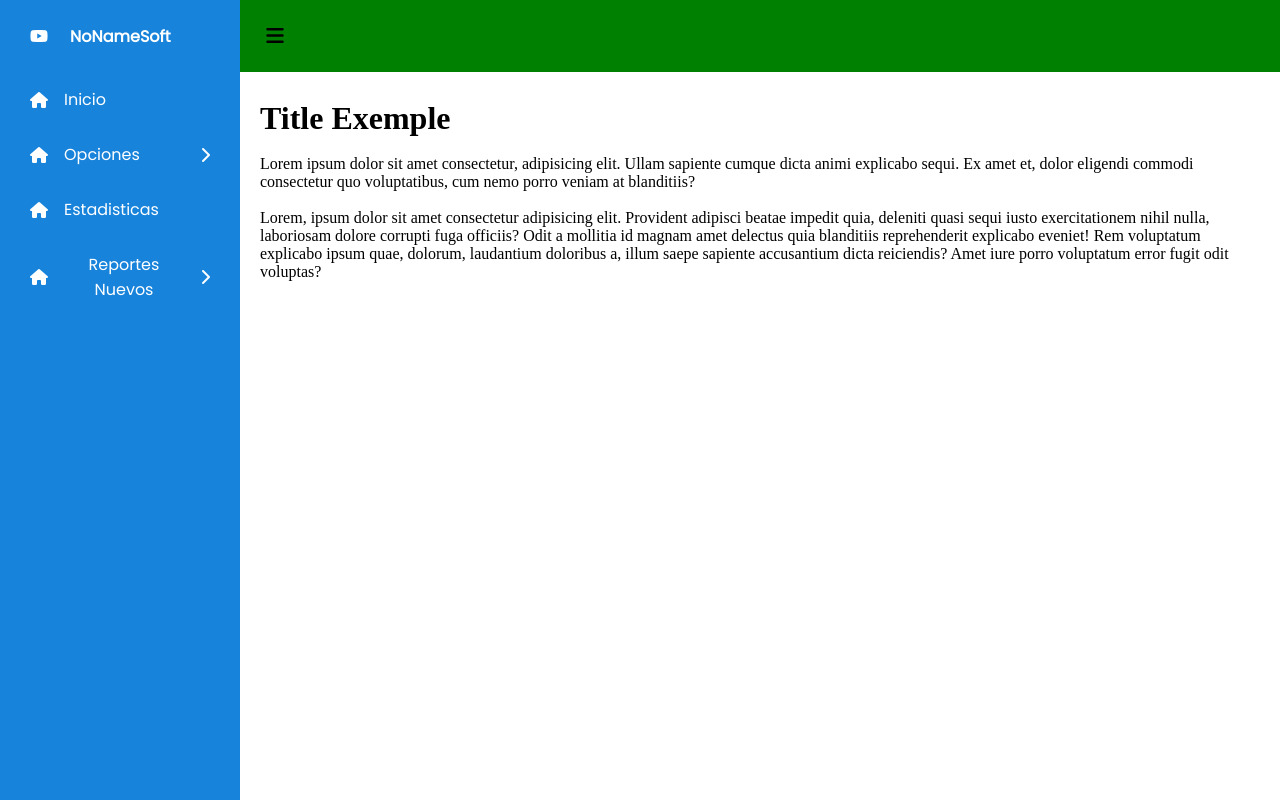
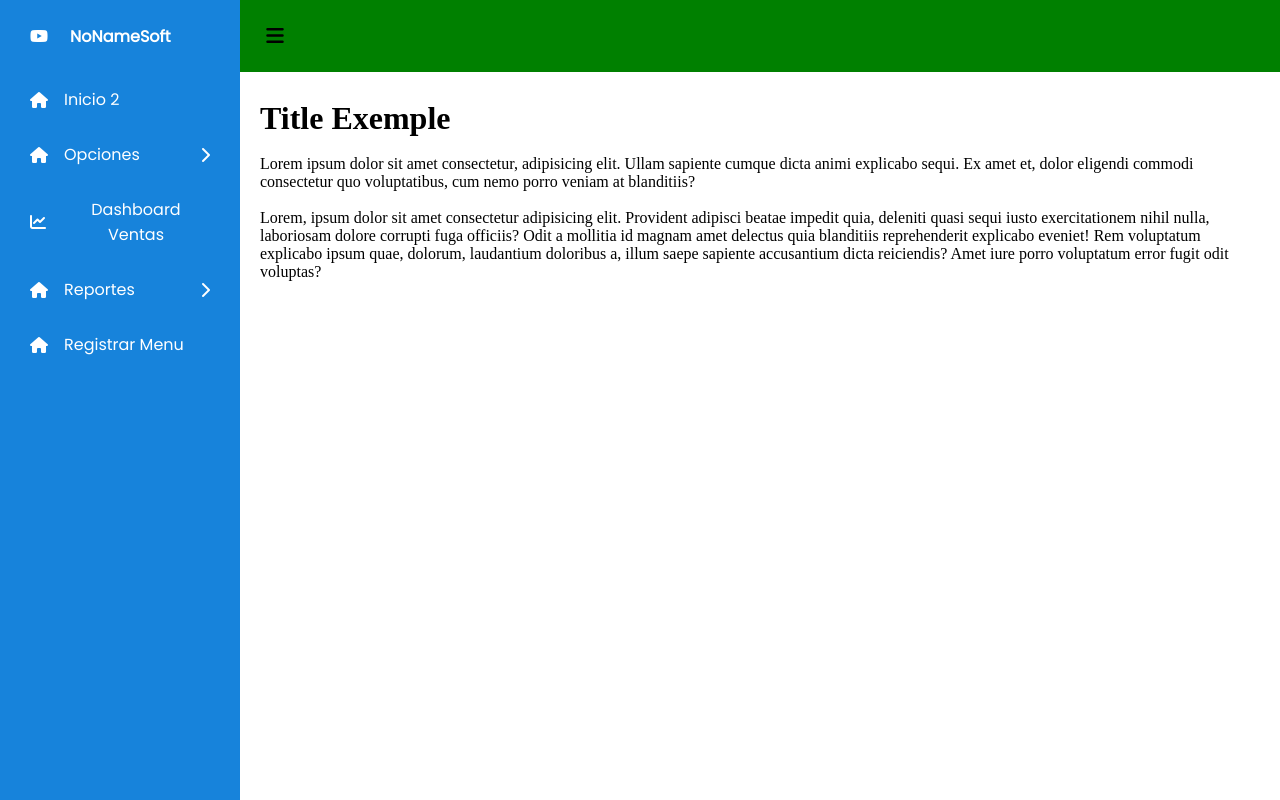
Before and after one commit to eopalomi/nonamesoft, an Angular app: page / in a window 1280 px wide. Built offline with nearby package versions, Linux system fonts and the light colour scheme.

Commit message:
actualizo menu dinamico

```diff
--- a/src/app/side-menu/side-menu.component.html
+++ b/src/app/side-menu/side-menu.component.html
@@ -5,99 +5,29 @@
         <h4>NoNameSoft</h4>
     </div>
 
-    <!-- <div class="options__menu" id="menu_side">
-        <a href="#" class="selected">
-            <div class="option">
-                <i class="fas fa-home" title="Inicio"></i>
-                <h4>Inicio</h4>
-            </div>
-        </a>
-        <a href="#">
-            <div class="option">
-                <i class="far fa-sticky-note" title="Inicio"></i>
-                <h4>Opcion 02</h4>
-            </div>
-        </a>
-        <a href="#">
-            <div class="option">
-                <i class="far fa-id-badge" title="Inicio"></i>
-                <h4>Contacto</h4>
-            </div>
-        </a>
-        <a href="#">
-            <div class="option">
-                <i class="fas fa-home" title="Inicio"></i>
-                <h4>Inicio</h4>
-            </div>
-        </a>
-        <a href="#">
-            <div class="option">
-                <i class="far fa-sticky-note" title="Inicio"></i>
-                <h4>Opcion 02</h4>
-            </div>
-        </a>
-        <a href="#">
-            <div class="option">
-                <i class="far fa-id-badge" title="Inicio"></i>
-                <h4>Contacto</h4>
-            </div>
-        </a>
-    </div> -->
-
-    <!-- <div class="nav"> -->
-        <ul class="nav__list">
+    <ul class="nav__list" *ngFor="let menu_nav of navMenu">
+        <ng-container *ngIf="menu_nav.typeNavMenu == 'UN'">
             <li class="list__item">
                 <div class="list__button">
-                    <i class="fa-solid fa-house list__img" ></i>
-                    <a href="#" class="nav__link">Inicio</a>
+                    <i class="{{menu_nav.icoNavMenu}} list__img" ></i>
+                    <a href="#" class="nav__link">{{menu_nav.nameSubNavMenu}}</a>
                 </div>
             </li>
-
+        </ng-container>
+        <ng-container *ngIf="menu_nav.typeNavMenu == 'LI'">
             <li class="list__item">
-                <div #buttonOptions (click)="toogleMenu($event, 'r001')" class="list__button">
-                    <i class="fa-solid fa-house list__img" ></i>
-                    <a href="#" class="nav__link">Opciones</a>
-                    <i class="fa-solid fa-chevron-right list__arrow" [ngClass]="{'rotate_arrow':  idMenuActive == 'r001'}"></i>
+                <div #buttonOptions (click)="toogleMenu($event, menu_nav.idNavMenu)" class="list__button">
+                    <i class="{{menu_nav.icoNavMenu}} list__img" ></i>
+                    <a href="#" class="nav__link">{{menu_nav.nameSubNavMenu}}</a>
+                    <i class="fa-solid fa-chevron-right list__arrow" [ngClass]="{'rotate_arrow':  idMenuActive == menu_nav.idNavMenu}"></i>
                 </div>
 
                 <ul class="list__show">
-                    <li>
-                        <a href="" class="nav__link nav__link--inside">menu adentro</a>
-                    </li>
-                    <li>
-                        <a href="" class="nav__link nav__link--inside">menu adentro</a>
-                    </li>
-                    <li>
-                        <a href="" class=" nav__link nav__link--inside">menu adentro</a>
+                    <li *ngFor="let submenu_nav of menu_nav.subNavmenu">
+                        <a href="" class="nav__link nav__link--inside">{{submenu_nav.nameSubNavMenu}}</a>
                     </li>
                 </ul>
             </li>
-            <li class="list__item">
-                <div class="list__button">
-                    <i class="fa-solid fa-house list__img" ></i>
-                    <a href="#" class="nav__link">Estadisticas</a>
-                </div>
-            </li>
-            <li class="list__item">
-                <div #buttonOptions class="list__button" (click)="toogleMenu($event, 'r002')">
-                    <i class="fa-solid fa-house list__img" ></i>
-                    <a href="#" class="nav__link">Reportes Nuevos</a>
-                    <i class="fa-solid fa-chevron-right list__arrow" [ngClass]="{'rotate_arrow': idMenuActive == 'r002'}"></i>
-                </div>
-
-                <ul class="list__show">
-                    <li>
-                        <a href="" class="nav__link nav__link--inside">menu adentro</a>
-                    </li>
-                    <li>
-                        <a href="" class="nav__link nav__link--inside">menu adentro</a>
-                    </li>
-                    <li>
-                        <a href="" class="nav__link nav__link--inside">menu adentro</a>
-                    </li>
-                </ul>
-            </li>
-
-        </ul>
-    <!-- </div> -->
+        </ng-container>
+    </ul>
 </div>
--- a/src/app/side-menu/side-menu.component.ts
+++ b/src/app/side-menu/side-menu.component.ts
@@ -1,4 +1,17 @@
+
 import { Component, OnInit } from '@angular/core';
+
+type MenuNav = {
+  idNavMenu: number,
+  nameSubNavMenu: string,
+  typeNavMenu: string,
+  icoNavMenu: string,
+  subNavmenu?: {
+    idSubNavMenu: number,
+    nameSubNavMenu: string,
+    icoSubNavMenu: string
+  }[]
+};
 
 @Component({
   selector: 'app-side-menu',
@@ -7,39 +20,82 @@ import { Component, OnInit } from '@angular/core';
 })
 export class SideMenuComponent implements OnInit {
 
-  idMenuActive:string = '';
+  idMenuActive : number = 0;
+
+  navMenu: MenuNav[] = [
+    {
+      idNavMenu: 1,
+      nameSubNavMenu: 'Inicio 2',
+      typeNavMenu: 'UN',
+      icoNavMenu: 'fa-solid fa-house'
+    },
+    {
+      idNavMenu: 2,
+      nameSubNavMenu: 'Opciones',
+      typeNavMenu: 'LI',
+      icoNavMenu: 'fa-solid fa-house',
+      subNavmenu: [
+        { idSubNavMenu: 1, nameSubNavMenu: 'Opcion 10', icoSubNavMenu: 'fa-solid fa-house' },
+        { idSubNavMenu: 2, nameSubNavMenu: 'Opcion 20', icoSubNavMenu: 'fa-solid fa-house' },
+        { idSubNavMenu: 3, nameSubNavMenu: 'Opcion 30', icoSubNavMenu: 'fa-solid fa-chart-line' },
+        { idSubNavMenu: 4, nameSubNavMenu: 'Opcion 40', icoSubNavMenu: 'fa-solid fa-house' }
+      ]!
+    },
+    {
+      idNavMenu: 3,
+      nameSubNavMenu: 'Dashboard Ventas',
+      typeNavMenu: 'UN',
+      icoNavMenu: 'fa-solid fa-chart-line'
+    },
+    {
+      idNavMenu: 4,
+      nameSubNavMenu: 'Reportes',
+      typeNavMenu: 'LI',
+      icoNavMenu: 'fa-solid fa-house',
+      subNavmenu: [
+        { idSubNavMenu: 5, nameSubNavMenu: 'Opcion 100', icoSubNavMenu: 'fa-solid fa-house' },
+        { idSubNavMenu: 6, nameSubNavMenu: 'Opcion 200', icoSubNavMenu: 'fa-solid fa-house' },
+        { idSubNavMenu: 7, nameSubNavMenu: 'Opcion 300', icoSubNavMenu: 'fa-solid fa-house' },
+        { idSubNavMenu: 8, nameSubNavMenu: 'Opcion 400', icoSubNavMenu: 'fa-solid fa-house' }
+      ]!
+    },
+    {
+      idNavMenu: 5,
+      nameSubNavMenu: 'Registrar Menu',
+      typeNavMenu: 'UN',
+      icoNavMenu: 'fa-solid fa-house'
+    }
+  ];
 
   constructor() { }
 
   ngOnInit(): void {
   }
 
-  toogleMenu($event: any, id_menu_Active: string){
-    console.log("parent:\n",$event.target.parentNode);
-    let html = $event.target.parentNode.nextSibling == null ? $event.target : $event.target.parentNode.nextSibling;
+  toogleMenu($event: any, id_menu_Active: number) {
+    console.log("parent:\n", $event.target.parentNode);
 
-    if (this.idMenuActive == id_menu_Active ){
-      this.idMenuActive = '';
+    if (this.idMenuActive == id_menu_Active) {
+      this.idMenuActive = -99;
     } else {
       this.idMenuActive = id_menu_Active;
-    }
+    };
 
+    let html = $event.target.parentNode.nextSibling == null ? $event.target : $event.target.parentNode.nextSibling;
 
     let height = 0;
 
-
-
-    if(html.clientHeight == "0"){
+    if (html.clientHeight == "0") {
       height = html.scrollHeight;
     };
 
-    Array.from( document.querySelectorAll( "th .sorting" ) ).forEach( function( ele ){
-      ele.classList.remove( "active" );
+    Array.from(document.querySelectorAll("th .sorting")).forEach(function (ele) {
+      ele.classList.remove("active");
     });
 
     html.style.height = `${height}px`;
 
-    console.log("Parents parent sibling:\n", html.clientHeight, '\n',html, '\n',$event.target);
+    console.log("Parents parent sibling:\n", html.clientHeight, '\n', html, '\n', $event.target);
   }
 
 
```
